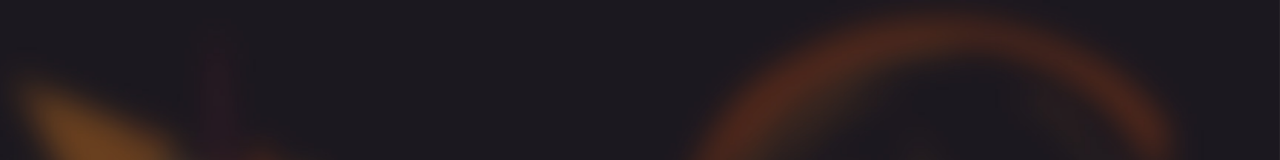
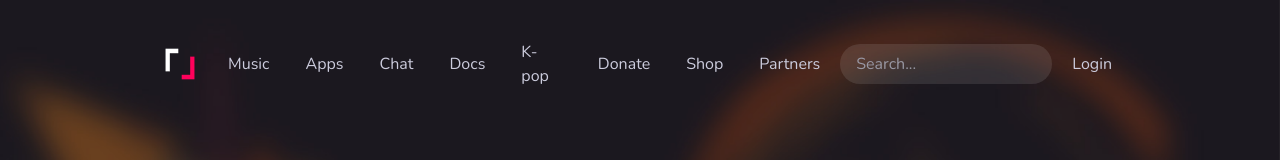
Before and after one commit to ImJustNon/listen.moe-clone, a React (Vite) app: page / in a window 1280 px wide. Shown: the top 160 px of the page. Built offline with nearby package versions, Linux system fonts and the light colour scheme.

Commit message:
Feat : Navbar

```diff
--- a/src/components/Navbar.jsx
+++ b/src/components/Navbar.jsx
@@ -1,6 +1,68 @@
+import { Link } from "react-router-dom";
+import logoImage from "../assets/logo-listenmoe.png";
+import { Input } from '@chakra-ui/react';
+
 function Navbar(){
     return (
         <>
+            <div className="navbar fixed z-10 pt-8">
+                <div className="mx-auto relative container">
+                    <div className="w-full max-h-[112px] flex flex-row content-center items-center px-0 pt-2 gap-1 xl:px-36">
+                        <Link to={"/"} className="inline-block lg:px-3">
+                            <img src={logoImage} className="h-8 min-h-8 min-w-8" alt="logo" />
+                        </Link>
+                        <div className="grow shrink-0 basis-2 lg:hidden"></div>{/* Spacer */}
+                        <div className="text-[#ccccdd] font-normal h-full text-[1rem] hover:text-white hover:cursor-pointer px-[0.5rem] lg:px-[1rem]">
+                            Music
+                        </div>
+                        <div className="text-[#ccccdd] font-normal h-full text-[1rem] hover:text-white hover:cursor-pointer px-[0.5rem] lg:px-[1rem]">
+                            Apps
+                        </div>
+                        <div className="text-[#ccccdd] font-normal h-full px-[1rem] text-[1rem] hover:text-white hover:cursor-pointer hidden lg:flex">
+                            Chat
+                        </div>
+                        <div className="text-[#ccccdd] font-normal h-full px-[1rem] text-[1rem] hover:text-white hover:cursor-pointer hidden lg:flex">
+                            Docs
+                        </div>
+                        <div className="text-[#ccccdd] font-normal h-full px-[1rem] text-[1rem] hover:text-white hover:cursor-pointer hidden lg:flex">
+                            K-pop
+                        </div>
+                        <div className="text-[#ccccdd] font-normal h-full text-[1rem] hover:text-white hover:cursor-pointer px-[0.5rem] lg:px-[1rem]">
+                            Donate
+                        </div>
+                        <div className="text-[#ccccdd] font-normal h-full text-[1rem] hover:text-white hover:cursor-pointer px-[0.5rem] lg:px-[1rem]">
+                            Shop
+                        </div>
+                        <div className="text-[#ccccdd] font-normal h-full px-[1rem] text-[1rem] hover:text-white hover:cursor-pointer hidden lg:flex">
+                            Partners
+                        </div>
+                        <div className="grow shrink-0 basis-2 lg:hidden"></div>{/* Spacer */}
+                        <div className="flex justify-end items-center grow gap-1">
+                            <div className="w-auto hidden lg:flex">
+                                <Input
+                                    placeholder='Search...'
+                                    size={"md"}
+                                    rounded={100}
+                                    color={"white"}
+                                    focusBorderColor={"hsla(0, 0%, 100%, .1)"}
+                                    blur={"10px"}
+                                    border={"none"}
+                                    bg={"hsla(0, 0%, 100%, .1)"}
+                                    _placeholder={{
+                                        color: "#9998a4"
+                                    }}
+                                />
+                            </div>
+                            <div className="text-[#ccccdd] font-normal h-full px-[1rem] text-[1rem] hover:text-white hover:cursor-pointer hidden lg:flex">
+                                Login
+                            </div>
+                            <div className="lg:hidden mx-auto items-center hover:cursor-pointer hover:text-white" onClick={() => console.log("OPEN MODAL")}>
+                                <i className="fa-solid fa-bars text-[#ccccdd] fa-lg"></i>
+                            </div>
+                        </div>
+                    </div>
+                </div>
+            </div>
         </>
     );
 }
```
